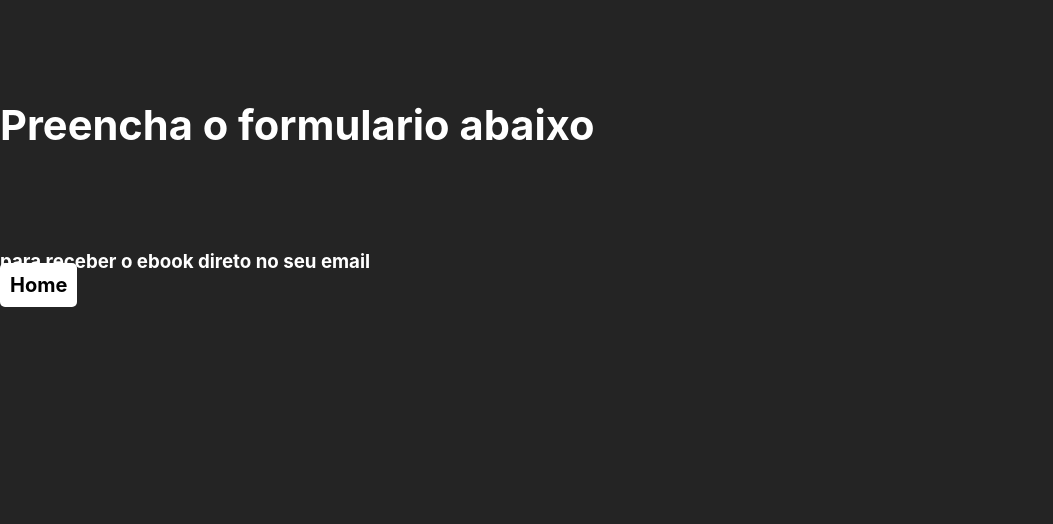
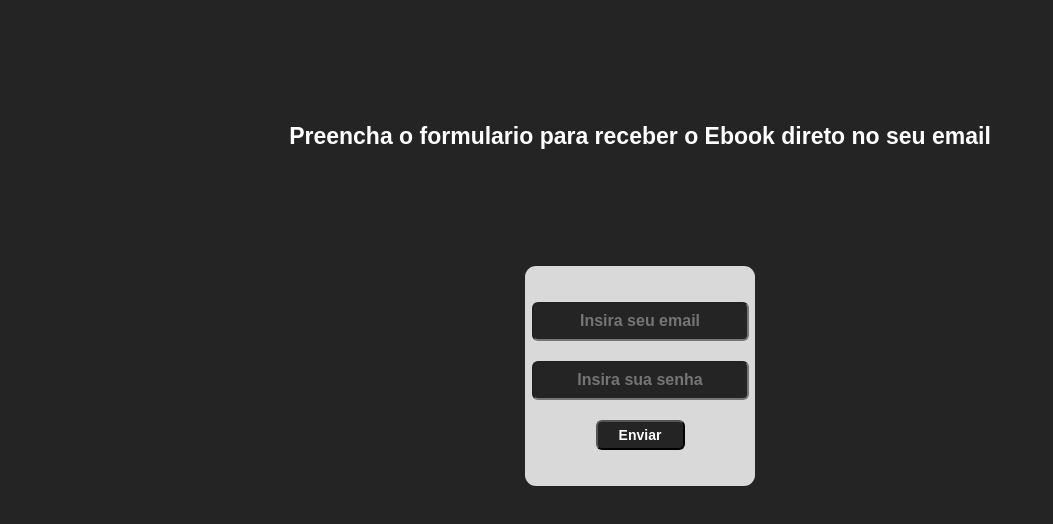
Before and after one commit to PatrikMaltacm/biografia_usuario-progamador, a React (Vite) app in the folder bio-usuario-prog/: page /biografia_usuario-progamador/form in a window 1280 px wide. Shown: the top 524 px of the page, without its empty margins (0-1053 px from the left). Built offline with nearby package versions, Linux system fonts and the light colour scheme.

Commit message:
formulario feito

```diff
--- a/bio-usuario-prog/src/App.css
+++ b/bio-usuario-prog/src/App.css
@@ -1,3 +1,15 @@
+.root{
+  font-family: Inter, system-ui, Avenir, Helvetica, Arial, sans-serif;
+  color-scheme: light dark;
+
+  color: white;
+  margin: 0;
+  padding: 0;
+}
+*{
+  background-color: #242424;
+}
+
 .root{
   display: flex;
   flex-direction: column;
--- a/bio-usuario-prog/src/Form.css
+++ b/bio-usuario-prog/src/Form.css
@@ -0,0 +1,53 @@
+.root-form{
+    font-family: Arial, Helvetica, sans-serif;
+    color-scheme: light dark;
+    color: white;
+    margin: 0;
+    padding: 0;
+    display: flex;
+    flex-direction: column;
+    justify-content: center;
+    align-items: center;
+}
+
+.form-div{
+    border-radius: 11px;
+    display: flex;
+    flex-direction: column;
+    align-items: center;
+    justify-content: center;
+    gap: 20px;
+    background-color: #D9D9D9;
+    width: 230px;
+    height: 220px;
+}
+
+.inpt{
+    text-align: center;
+    height: 33px;
+    width: 209px;
+    border-radius: 6px;
+    background-color: #242424;
+    color: white;
+    font-weight: bold;
+    font-size: 16px;
+    text-decoration: none;
+}
+
+.btn{
+    width: 89px;
+    height: 30px;
+    color: white;
+    background-color: #242424;
+    border-radius: 6px;
+    font-weight: bold;
+    font-size: 14px;
+}
+
+.title-form{
+    font-size: 23px;
+    font-weight: bold;
+    text-align: center;
+    padding-left: 25px;
+    padding-right: 25px;
+}
--- a/bio-usuario-prog/src/Form.jsx
+++ b/bio-usuario-prog/src/Form.jsx
@@ -5,12 +5,14 @@ import "./Form.css"
 
 const form = () =>{
     return(
-        <div className="container">
-            <h1>Preencha o formulario abaixo</h1>
-            <h3>para receber o ebook direto no seu email</h3>
-            <nav>
-                <Link to="/biografia_usuario-progamador/">Home</Link>
-            </nav>
+        <div className="root-form">
+            <h1 className="title-form">Preencha o formulario para receber o Ebook direto no seu email</h1>
+            <div className="form-div">
+
+                <input type="text"  placeholder="Insira seu email" className="inpt"/>
+                <input type="text" placeholder="Insira sua senha" className="inpt"/>
+                <button type="button" className="btn">Enviar</button>
+            </div>
         </div>
     )
 }
--- a/bio-usuario-prog/src/index.css
+++ /dev/null
@@ -1,8 +0,0 @@
-*{
-  font-family: Inter, system-ui, Avenir, Helvetica, Arial, sans-serif;
-  color-scheme: light dark;
-  background-color: #242424;
-  color: white;
-  margin: 0;
-  padding: 0;
-}
--- a/bio-usuario-prog/src/main.jsx
+++ b/bio-usuario-prog/src/main.jsx
@@ -3,7 +3,7 @@ import ReactDOM from 'react-dom/client'
 import App from './App.jsx'
 import Form from './Form.jsx'
 import ErrorPage from './ErrorPage.jsx'
-import './index.css'
+
 
 import { createBrowserRouter, RouterProvider } from 'react-router-dom';
 
```
